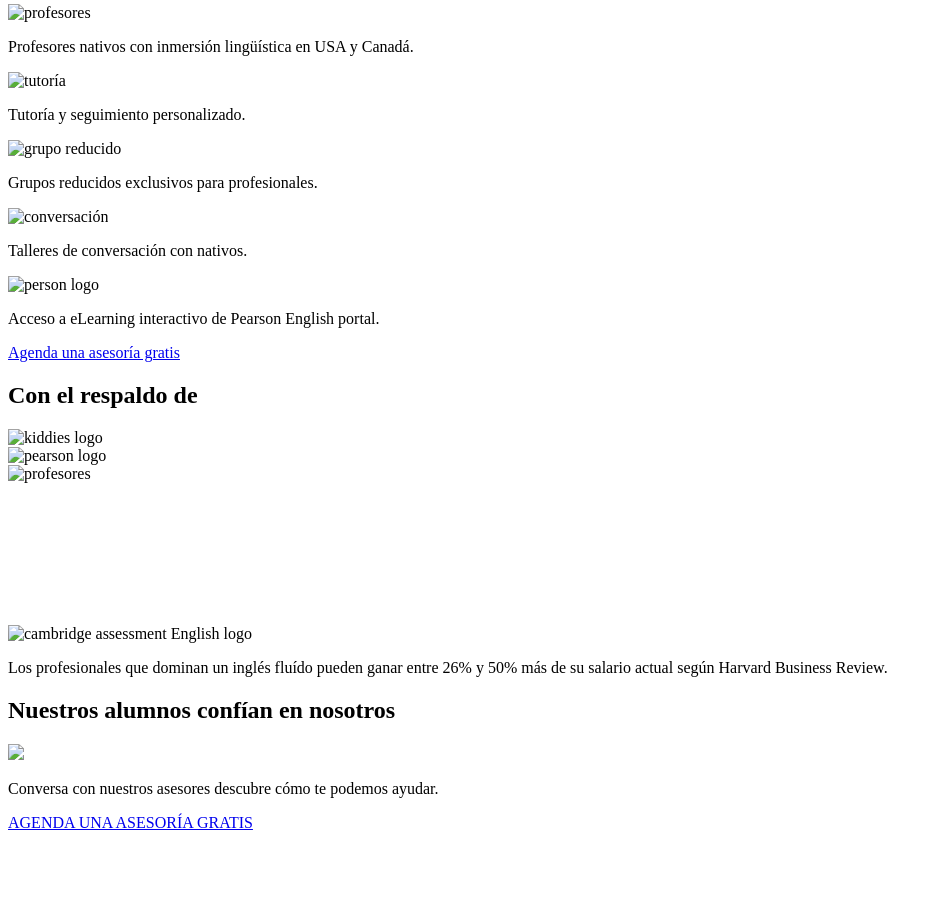
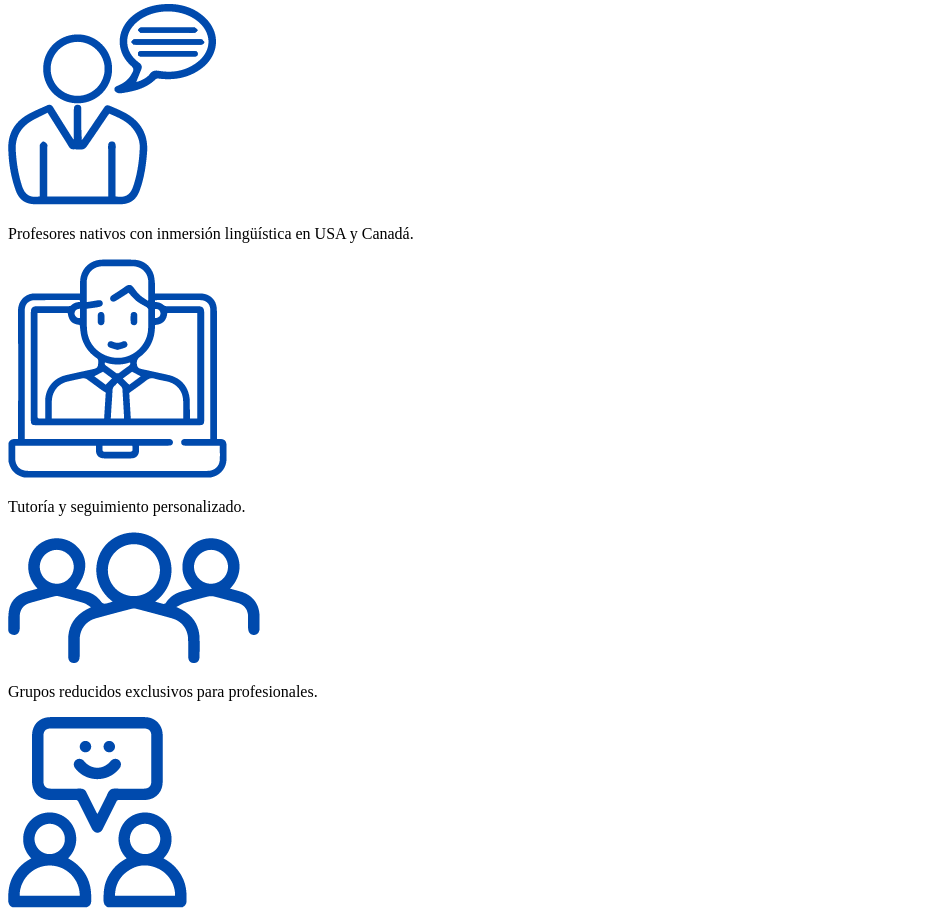
Before and after one commit to mapeodev/web-american, a plain HTML site: page src/index.html in a window 1280 px wide. Shown: the part 5142-6053 px from the top of the page, without its empty margins (0-942 px from the left). Before the commit the page ends 5982 px from the top, so only its background shows below. Drawn offline with Linux system fonts and the light colour scheme; the site is published under a folder, as on GitHub Pages, so addresses that start at the root find nothing.

Commit message:
Actualización de rutas de imágenes

```diff
--- a/src/index.html
+++ b/src/index.html
@@ -221,7 +221,7 @@
         <div class="section__body benefits__body">
           <div class="benefit">
             <div class="benefit__image">
-              <img src="/assets/img/1.png" alt="profesores" class="image" />
+              <img src="assets/img/1.png" alt="profesores" class="image" />
             </div>
             <p class="benefit__text">
               Profesores nativos con inmersión lingüística en USA y Canadá.
@@ -229,13 +229,13 @@
           </div>
           <div class="benefit">
             <div class="benefit__image">
-              <img src="/assets/img/2.png" alt="tutoría" class="image" />
+              <img src="assets/img/2.png" alt="tutoría" class="image" />
             </div>
             <p class="benefit__text">Tutoría y seguimiento personalizado.</p>
           </div>
           <div class="benefit">
             <div style="width: 8rem" class="benefit__image">
-              <img src="/assets/img/3.png" alt="grupo reducido" class="image" />
+              <img src="assets/img/3.png" alt="grupo reducido" class="image" />
             </div>
             <p class="benefit__text">
               Grupos reducidos exclusivos para profesionales.
@@ -243,13 +243,13 @@
           </div>
           <div class="benefit">
             <div class="benefit__image">
-              <img src="/assets/img/4.png" alt="conversación" class="image" />
+              <img src="assets/img/4.png" alt="conversación" class="image" />
             </div>
             <p class="benefit__text">Talleres de conversación con nativos.</p>
           </div>
           <div class="benefit">
             <div class="benefit__image">
-              <img src="/assets/img/5.png" alt="person logo" class="image" />
+              <img src="assets/img/5.png" alt="person logo" class="image" />
             </div>
             <p class="benefit__text">
               Acceso a eLearning interactivo de Pearson English portal.
@@ -267,28 +267,28 @@
         <div class="section__body brands__body">
           <div class="brands__logo">
             <img
-              src="/assets/img/kiddies-logo.png"
+              src="assets/img/kiddies-logo.png"
               alt="kiddies logo"
               class="image"
             />
           </div>
           <div class="brands__logo">
             <img
-              src="/assets/img/pearson-logo.png"
+              src="assets/img/pearson-logo.png"
               alt="pearson logo"
               class="image"
             />
           </div>
           <div class="brands__logo" style="height: 10rem">
             <img
-              src="/assets/img/Cefr - logo.png"
+              src="assets/img/Cefr - logo.png"
               alt="profesores"
               class="common european framework logo"
             />
           </div>
           <div class="brands__logo">
             <img
-              src="/assets/img/cambridge-logo.png"
+              src="assets/img/cambridge-logo.png"
               alt="cambridge assessment English logo"
               class="image"
             />
@@ -308,7 +308,7 @@
         <div class="section__column">
           <div class="customers__video">
             <div class="customers__player">
-              <img src="/assets/img/video.png" />
+              <img src="assets/img/video.png" />
             </div>
           </div>
         </div>
```
Also changed, not shown: docs/index.html (+1 -1 lines).
